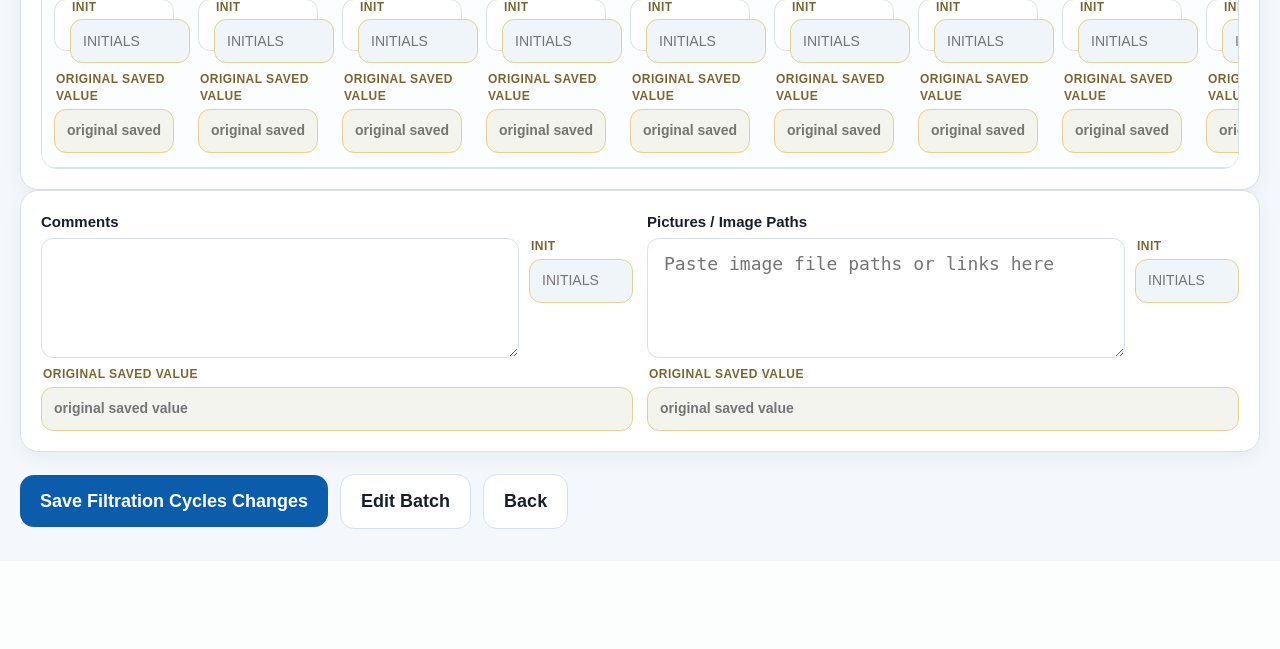
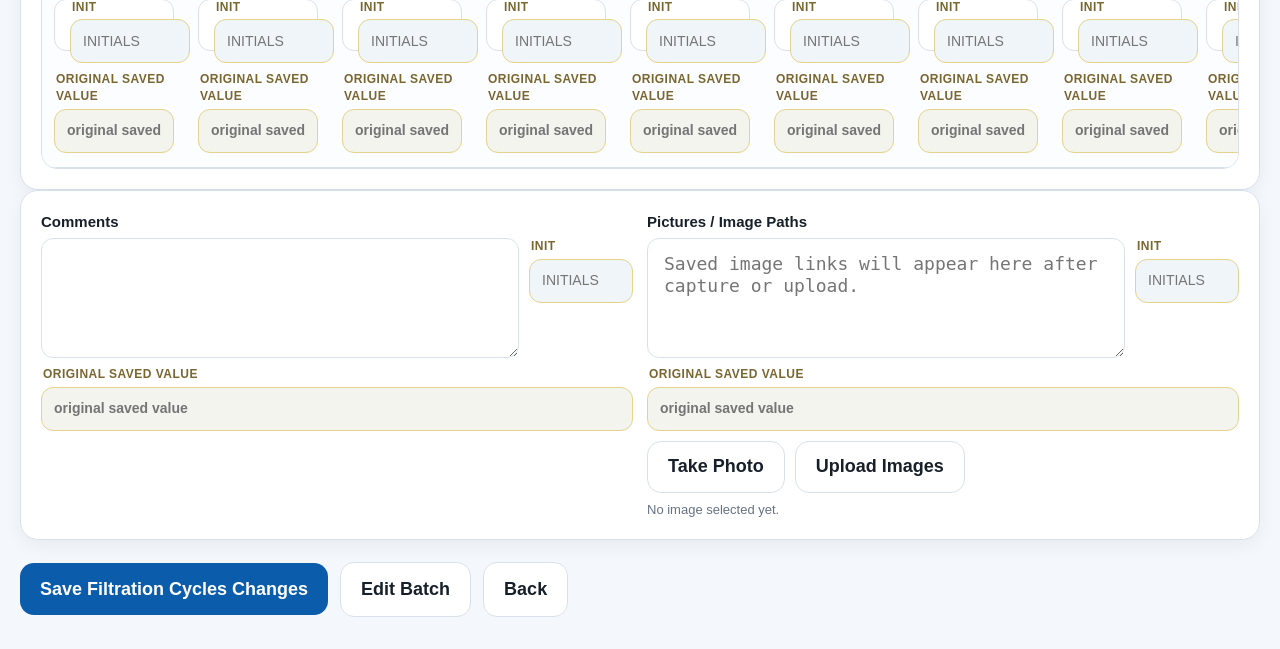
Before and after one commit to reedcarson05-create/Test-App-Lonza, a FastAPI app: page /edit/generic/1 in a window 1280 px wide. Shown: the part 3026-3675 px from the top of the page. Before the commit the page ends 3555 px from the top, so only its background shows below. Run offline with FastAPI, Linux system fonts and the light colour scheme; a user stored in the database is signed in; data comes from the database, SQL or seed files in the repository; both versions use the stored data as it was after the commit.

Commit message:
add camera and image upload controls to entry forms

```diff
--- a/plant_app/app.py
+++ b/plant_app/app.py
@@ -4,9 +4,10 @@
 from pathlib import Path
 from datetime import datetime
 import json
+from uuid import uuid4
 
 # FastAPI framework imports used for route declarations, form parsing, and HTML responses.
-from fastapi import FastAPI, Request, Form
+from fastapi import FastAPI, Request, Form, UploadFile, File
 from fastapi.responses import HTMLResponse, RedirectResponse, PlainTextResponse, JSONResponse
 from fastapi.staticfiles import StaticFiles
 from fastapi.templating import Jinja2Templates
@@ -53,6 +54,8 @@ app.add_middleware(SessionMiddleware, secret_key="lonza-secret-key-change-me")
 
 # Base directory used to resolve the bundled static assets and Jinja templates.
 BASE_DIR = Path(__file__).resolve().parent
+UPLOAD_DIR = BASE_DIR / "static" / "uploads"
+UPLOAD_DIR.mkdir(parents=True, exist_ok=True)
 app.mount("/static", StaticFiles(directory=str(BASE_DIR / "static")), name="static")
 templates = Jinja2Templates(directory=str(BASE_DIR / "templates"))
 
@@ -146,6 +149,11 @@ def clean_value(value) -> str:
     if value is None:
         return ""
     return str(value).strip()
+
+
+def image_upload_response(status_code: int, message: str):
+    """Return a small JSON error payload for image upload failures."""
+    return JSONResponse({"error": message}, status_code=status_code)
 
 
 def collect_field_changes(form, old_values: dict, changed_by: str, correction_reason: str):
@@ -542,6 +550,47 @@ def save_settings(
     request.session["theme"] = preferences["theme"]
     request.session["font_scale"] = preferences["font_scale"]
     return JSONResponse(preferences)
+
+
+@app.post("/upload-image")
+async def upload_image(request: Request, files: list[UploadFile] = File(...)):
+    """Save uploaded device images into the app's static folder and return their URLs."""
+    redirect = require_login(request)
+    if redirect:
+        return image_upload_response(401, "Not authenticated")
+
+    saved_files = []
+    allowed_types = {"image/jpeg", "image/png", "image/webp", "image/heic", "image/heif"}
+    allowed_suffixes = {".jpg", ".jpeg", ".png", ".webp", ".heic", ".heif"}
+    user_folder = UPLOAD_DIR / current_user(request)
+    user_folder.mkdir(parents=True, exist_ok=True)
+
+    for upload in files:
+        if not upload.filename:
+            continue
+
+        suffix = Path(upload.filename).suffix.lower() or ".jpg"
+        if suffix not in allowed_suffixes and upload.content_type not in allowed_types:
+            return image_upload_response(400, f"Unsupported image type for {upload.filename}")
+
+        safe_suffix = suffix if suffix in allowed_suffixes else ".jpg"
+        file_name = f"{datetime.now().strftime('%Y%m%d%H%M%S')}_{uuid4().hex}{safe_suffix}"
+        destination = user_folder / file_name
+        file_bytes = await upload.read()
+        if not file_bytes:
+            continue
+        destination.write_bytes(file_bytes)
+        saved_files.append(
+            {
+                "name": upload.filename,
+                "url": f"/static/uploads/{current_user(request)}/{file_name}",
+            }
+        )
+
+    if not saved_files:
+        return image_upload_response(400, "No image files were uploaded")
+
+    return JSONResponse({"files": saved_files})
 
 
 # ------------------------
--- /dev/null
+++ b/plant_app/static/image_upload.js
@@ -0,0 +1,62 @@
+// Shared helper that connects camera/upload buttons to the image textarea fields.
+document.addEventListener("DOMContentLoaded", () => {
+  document.querySelectorAll("[data-image-field-container]").forEach((container) => {
+    const textarea = container.querySelector("[data-image-field]");
+    const cameraInput = container.querySelector("[data-image-camera-input]");
+    const uploadInput = container.querySelector("[data-image-upload-input]");
+    const cameraButton = container.querySelector("[data-image-camera-button]");
+    const uploadButton = container.querySelector("[data-image-upload-button]");
+    const status = container.querySelector("[data-image-status]");
+    const endpoint = container.dataset.uploadEndpoint || "/upload-image";
+
+    if (!textarea || !cameraInput || !uploadInput || !cameraButton || !uploadButton || !status) return;
+
+    const setStatus = (message) => {
+      status.textContent = message;
+    };
+
+    const appendUrls = (urls) => {
+      const existing = textarea.value.trim();
+      const nextValue = [existing, ...urls].filter(Boolean).join("\n");
+      textarea.value = nextValue;
+      textarea.dispatchEvent(new Event("input", { bubbles: true }));
+      textarea.dispatchEvent(new Event("change", { bubbles: true }));
+    };
+
+    const uploadFiles = async (fileList) => {
+      const files = Array.from(fileList || []).filter((file) => file.type.startsWith("image/"));
+      if (!files.length) {
+        setStatus("No image selected yet.");
+        return;
+      }
+
+      const formData = new FormData();
+      files.forEach((file) => formData.append("files", file));
+      setStatus(files.length === 1 ? "Uploading image..." : `Uploading ${files.length} images...`);
+
+      try {
+        const response = await fetch(endpoint, {
+          method: "POST",
+          body: formData,
+        });
+        const payload = await response.json();
+        if (!response.ok) {
+          setStatus(payload.error || "Image upload failed.");
+          return;
+        }
+
+        const urls = (payload.files || []).map((file) => file.url).filter(Boolean);
+        appendUrls(urls);
+        setStatus(urls.length === 1 ? "Image added." : `${urls.length} images added.`);
+      } catch (error) {
+        console.error("Image upload failed", error);
+        setStatus("Image upload failed.");
+      }
+    };
+
+    cameraButton.addEventListener("click", () => cameraInput.click());
+    uploadButton.addEventListener("click", () => uploadInput.click());
+    cameraInput.addEventListener("change", () => uploadFiles(cameraInput.files));
+    uploadInput.addEventListener("change", () => uploadFiles(uploadInput.files));
+  });
+});
--- a/plant_app/static/style.css
+++ b/plant_app/static/style.css
@@ -727,6 +727,21 @@ fieldset[disabled] textarea {
   margin-bottom: 14px;
 }
 
+.image-tools {
+  display: flex;
+  flex-wrap: wrap;
+  gap: 10px;
+  margin-top: 10px;
+}
+
+.image-tools input[type="file"] {
+  display: none;
+}
+
+.image-status {
+  margin-top: 8px;
+}
+
 .status-badge {
   display: inline-flex;
   margin-left: 8px;
--- a/plant_app/templates/generic_sheet.html
+++ b/plant_app/templates/generic_sheet.html
@@ -116,7 +116,16 @@
         </div>
         <div>
           <label>Pictures / Image Paths</label>
-          <textarea name="photo_path" rows="4" placeholder="Paste image file paths or links here">{{ entry_values.get('photo_path', '') if entry_values else '' }}</textarea>
+          <div data-image-field-container data-upload-endpoint="/upload-image">
+            <textarea name="photo_path" rows="4" placeholder="Saved image links will appear here after capture or upload." data-image-field>{{ entry_values.get('photo_path', '') if entry_values else '' }}</textarea>
+            <div class="image-tools">
+              <button class="btn ghost" type="button" data-image-camera-button>Take Photo</button>
+              <button class="btn ghost" type="button" data-image-upload-button>Upload Images</button>
+              <input type="file" accept="image/*" capture="environment" data-image-camera-input>
+              <input type="file" accept="image/*" multiple data-image-upload-input>
+            </div>
+            <p class="muted small image-status" data-image-status>No image selected yet.</p>
+          </div>
         </div>
       </div>
     </div>
@@ -135,6 +144,7 @@
   </form>
 </div>
 <script src="/static/settings.js"></script>
+<script src="/static/image_upload.js"></script>
 {% if is_edit %}<script src="/static/form_corrections.js?v=5"></script>{% endif %}
 </body>
 </html>
```
Also changed, not shown: plant_app/templates/evaporation.html (+11 -1 lines), plant_app/templates/extraction.html (+11 -1 lines), plant_app/templates/filtration.html (+11 -1 lines), plant_app/plant.db.
